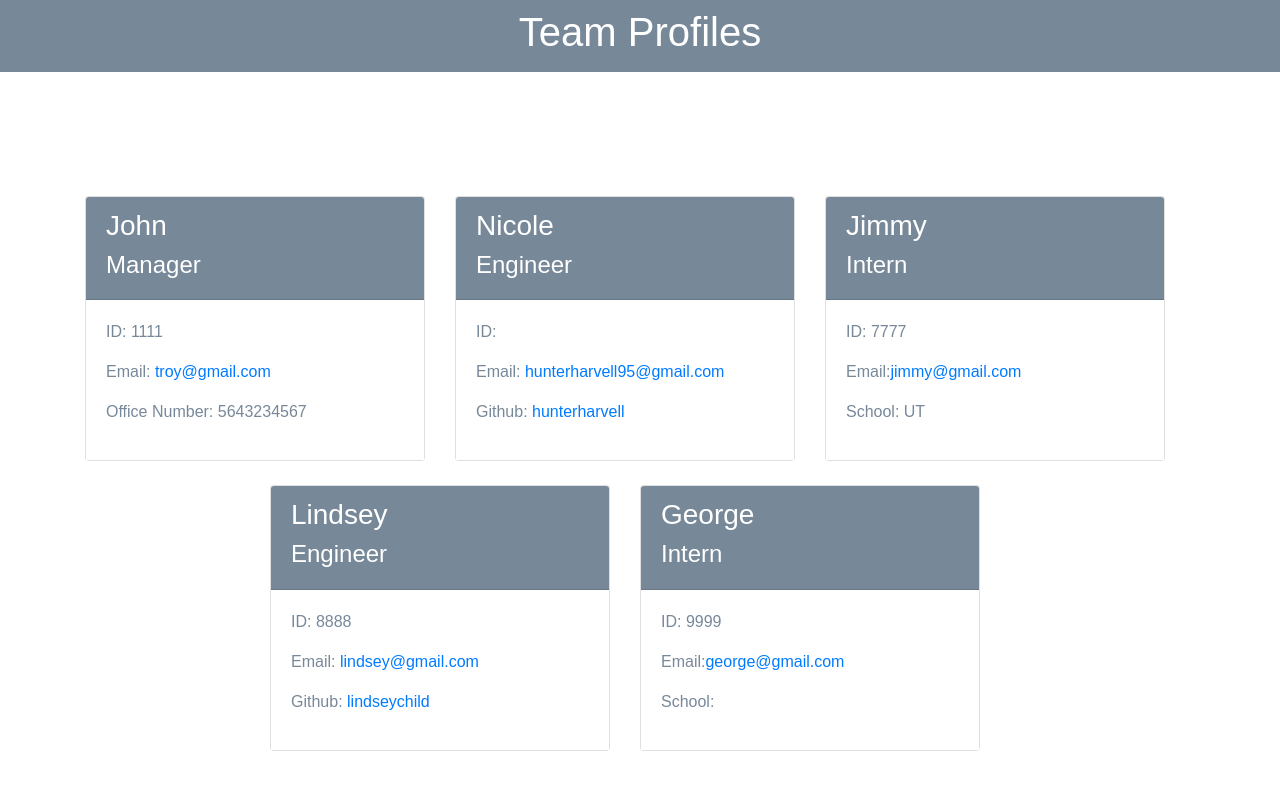
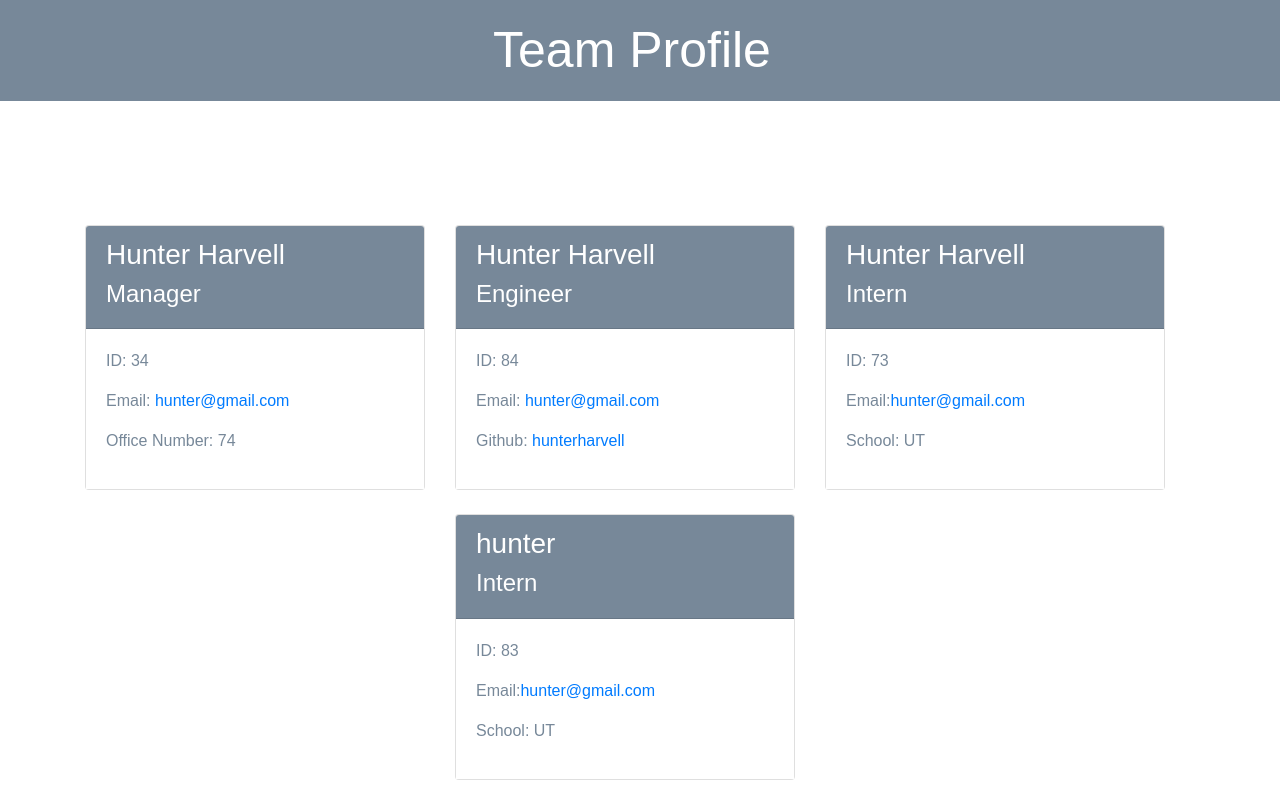
Before and after one commit to HunterHarvell/team-profile-generator, a website: page dist/index.html in a window 1280 px wide. Drawn offline with nearby package versions, Linux system fonts and the light colour scheme.

Commit message:
adding to README

```diff
--- a/dist/index.html
+++ b/dist/index.html
@@ -1,8 +1,8 @@
+
   <!DOCTYPE html>
   <html lang="en">
   <head>
       <meta charset="UTF-8">
-    <meta http-equiv="X-UA-Compatible" content="IE=edge">
       <meta name="viewport" content="width=device-width, initial-scale=1.0">
       <link rel="stylesheet" href="https://cdnjs.cloudflare.com/ajax/libs/twitter-bootstrap/4.5.0/css/bootstrap.min.css">
       <link rel="stylesheet" href="./style.css">
@@ -10,40 +10,38 @@
   </head>
   <body>
       <header>
-        <nav class="navbar justify-content-center" id="navbar">
-            <h1>Team Profiles</h1>
+          <nav class="navbar" id="navbar">
+              <span class="navbar-brand mb-0 h1 w-100 text-center" id="navbar-text">Team Profile</span>
           </nav>
       </header>
-
+      <main>
           <div class="container">
               <div class="row justify-content-center" id="team-cards">
+                  <!--Team Cards-->
 
     <div class="col-4 mt-4">
         <div class="card h-100">
             <div class="card-header">
-                        <h3>John</h3>
+                <h3>Hunter Harvell</h3>
                 <h4>Manager</h4>
             </div>
-
             <div class="card-body">
-                        <p class="id">ID: 1111</p>
-                        <p class="email">Email: <a href="mailto:troy@gmail.com">troy@gmail.com</a></p>
-                        <p class="office">Office Number: 5643234567</p>
+                <p class="id">ID: 34</p>
+                <p class="email">Email: <a href="mailto:hunter@gmail.com">hunter@gmail.com</a></p>
+                <p class="office">Office Number: 74</p>
             </div>
-
         </div>
     </div>
 
     <div class="col-4 mt-4">
         <div class="card h-100">
             <div class="card-header">
-                        <h3>Nicole</h3>
+                <h3>Hunter Harvell</h3>
                 <h4>Engineer</h4>
             </div>
-
             <div class="card-body">
-                        <p class="id">ID: </p>
-                        <p class="email">Email: <a href="mailto:hunterharvell95@gmail.com">hunterharvell95@gmail.com</a></p>
+                <p class="id">ID: 84</p>
+                <p class="email">Email: <a href="mailto:hunter@gmail.com">hunter@gmail.com</a></p>
                 <p class="github">Github: <a href="https://github.com/hunterharvell">hunterharvell</a></p>
             </div>
         </div>
@@ -52,54 +50,35 @@
     <div class="col-4 mt-4">
         <div class="card h-100">
             <div class="card-header">
-                        <h3>Jimmy</h3>
+                <h3>Hunter Harvell</h3>
                 <h4>Intern</h4>
             </div>
+            <div class="card-body">
+                <p class="id">ID: 73</p>
+                <p class="email">Email:<a href="mailto:hunter@gmail.com">hunter@gmail.com</a></p>
+                <p class="school">School: UT</p>
+            </div>
+    </div>
+</div>
 
+    <div class="col-4 mt-4">
+        <div class="card h-100">
+            <div class="card-header">
+                <h3>hunter</h3>
+                <h4>Intern</h4>
+            </div>
             <div class="card-body">
-                        <p class="id">ID: 7777</p>
-                        <p class="email">Email:<a href="mailto:jimmy@gmail.com">jimmy@gmail.com</a></p>
+                <p class="id">ID: 83</p>
+                <p class="email">Email:<a href="mailto:hunter@gmail.com">hunter@gmail.com</a></p>
                 <p class="school">School: UT</p>
             </div>
     </div>
 </div>
 
               </div>
-        <div class="row justify-content-center w-100">
-            <div class="col-4 mt-4">
-                <div class="card h-100">
-                    <div class="card-header">
-                        <h3>Lindsey</h3>
-                        <h4>Engineer</h4>
           </div>
+      </main>
 
-                    <div class="card-body">
-                        <p class="id">ID: 8888</p>
-                        <p class="email">Email: <a href="mailto:lindsey@gmail.com">lindsey@gmail.com</a></p>
-                        <p class="github">Github: <a href="https://github.com/lindseychild">lindseychild</a></p>
-                    </div>
-
-                </div>
-            </div>
-
-            <div class="col-4 mt-4">
-                <div class="card h-100">
-                    <div class="card-header">
-                        <h3>George</h3>
-                        <h4>Intern</h4>
-                    </div>
-
-                    <div class="card-body">
-                        <p class="id">ID: 9999</p>
-                        <p class="email">Email:<a href="mailto:george@gmail.com">george@gmail.com</a></p>
-                        <p class="school">School: </p>
-                    </div>
-                </div>
-            </div>
-
-        </div>
-
-    </div>
   </body>
   <script src="https://cdnjs.cloudflare.com/ajax/libs/jquery/3.5.1/jquery.slim.min.js"></script>
   <script src="https://cdnjs.cloudflare.com/ajax/libs/popper.js/1.16.1/umd/popper.min.js"></script>
```
Also changed, not shown: README.md, 2 other files. Lines whose indentation alone changed are shown as unchanged.
